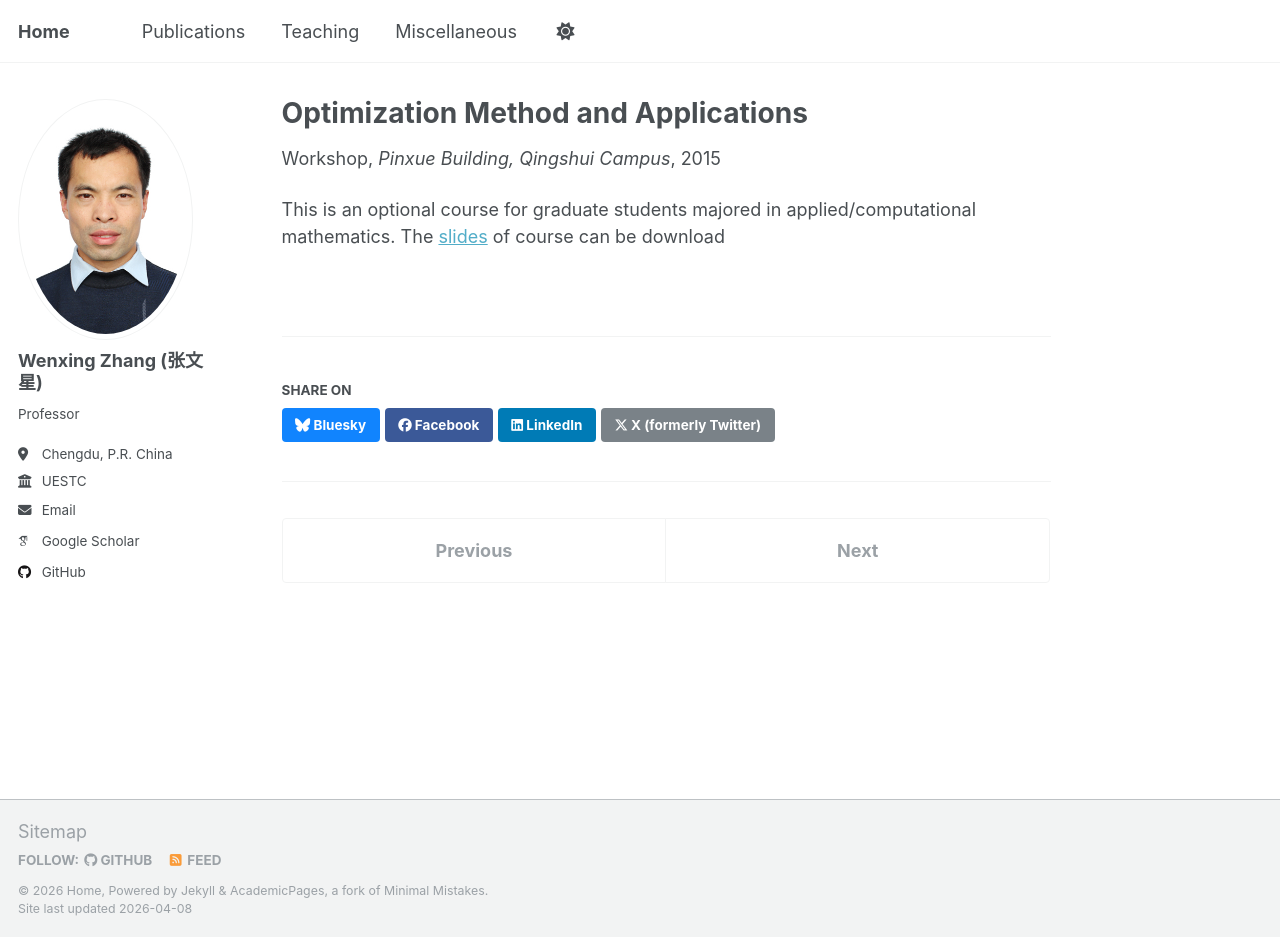
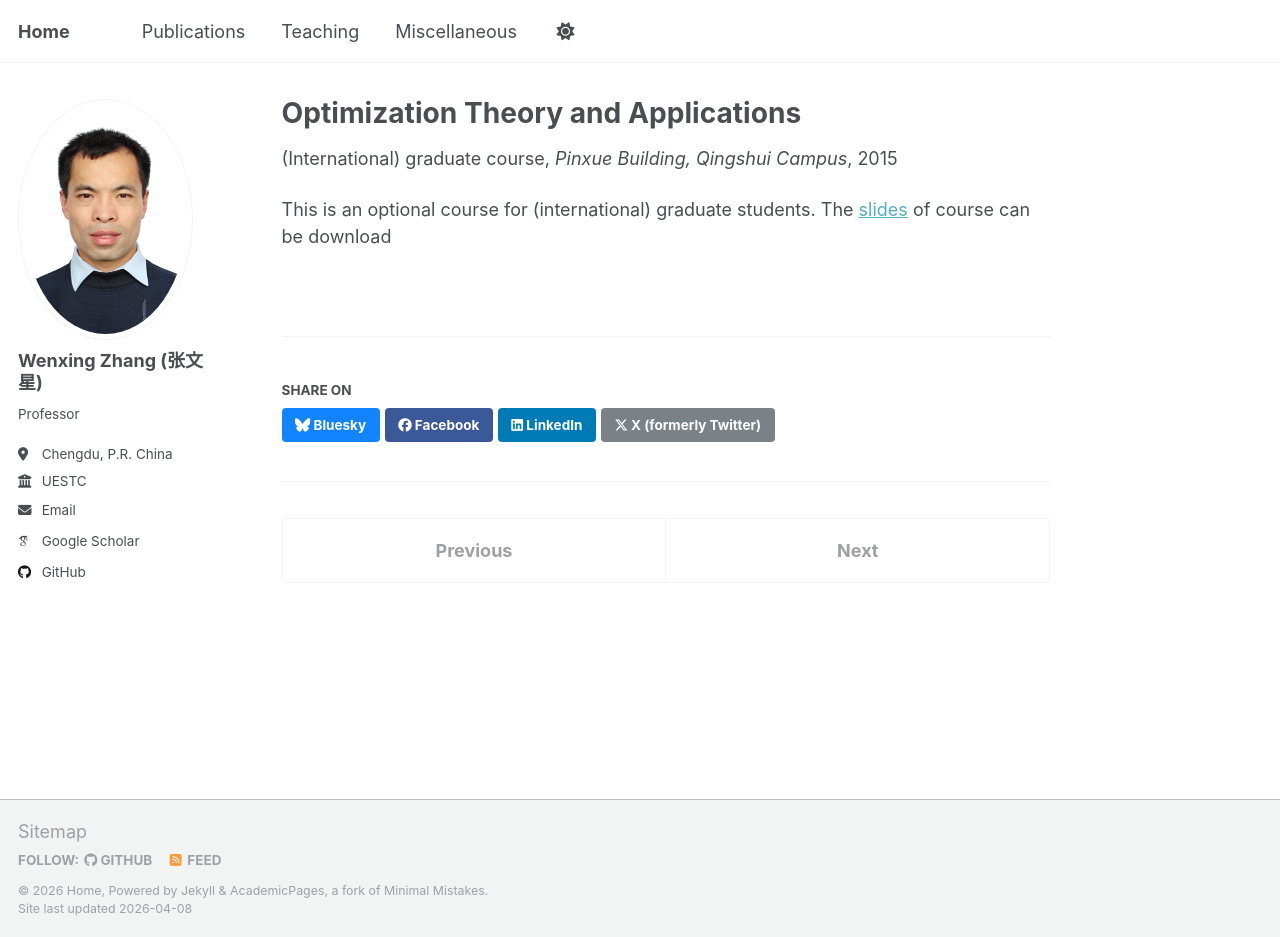
Before and after one commit to WenxingZhang/WenxingZhang.github.io, a Jekyll site: the page built from _teaching/2015-spring-teaching-2.md, in a window 1280 px wide and 937 px high. Built offline with Jekyll 4.4.1, drawn with Linux system fonts in a browser that asks for light colours; some web fonts are replaced; a script that is not in the unit is left out.

Commit message:
Update 2015-spring-teaching-2.md

```diff
--- a/_teaching/2015-spring-teaching-2.md
+++ b/_teaching/2015-spring-teaching-2.md
@@ -1,10 +1,10 @@
 ---
-title: "Optimization Method and Applications"
+title: "Optimization Theory and Applications"
 collection: teaching
-type: "Workshop"
+type: "(International) graduate course"
 permalink: /teaching/2015-spring-teaching-1
 venue: "Pinxue Building, Qingshui Campus"
 date: 2015-01-01
 location: "Chengdu, P.R. China"
 ---
-This is an optional course for graduate students majored in applied/computational mathematics. The [slides](https://WenxingZhang.github.io/files/SlidesCourse.zip) of course can be download
+This is an optional course for (international) graduate students. The [slides](https://WenxingZhang.github.io/files/SlidesCourse.zip) of course can be download
```
